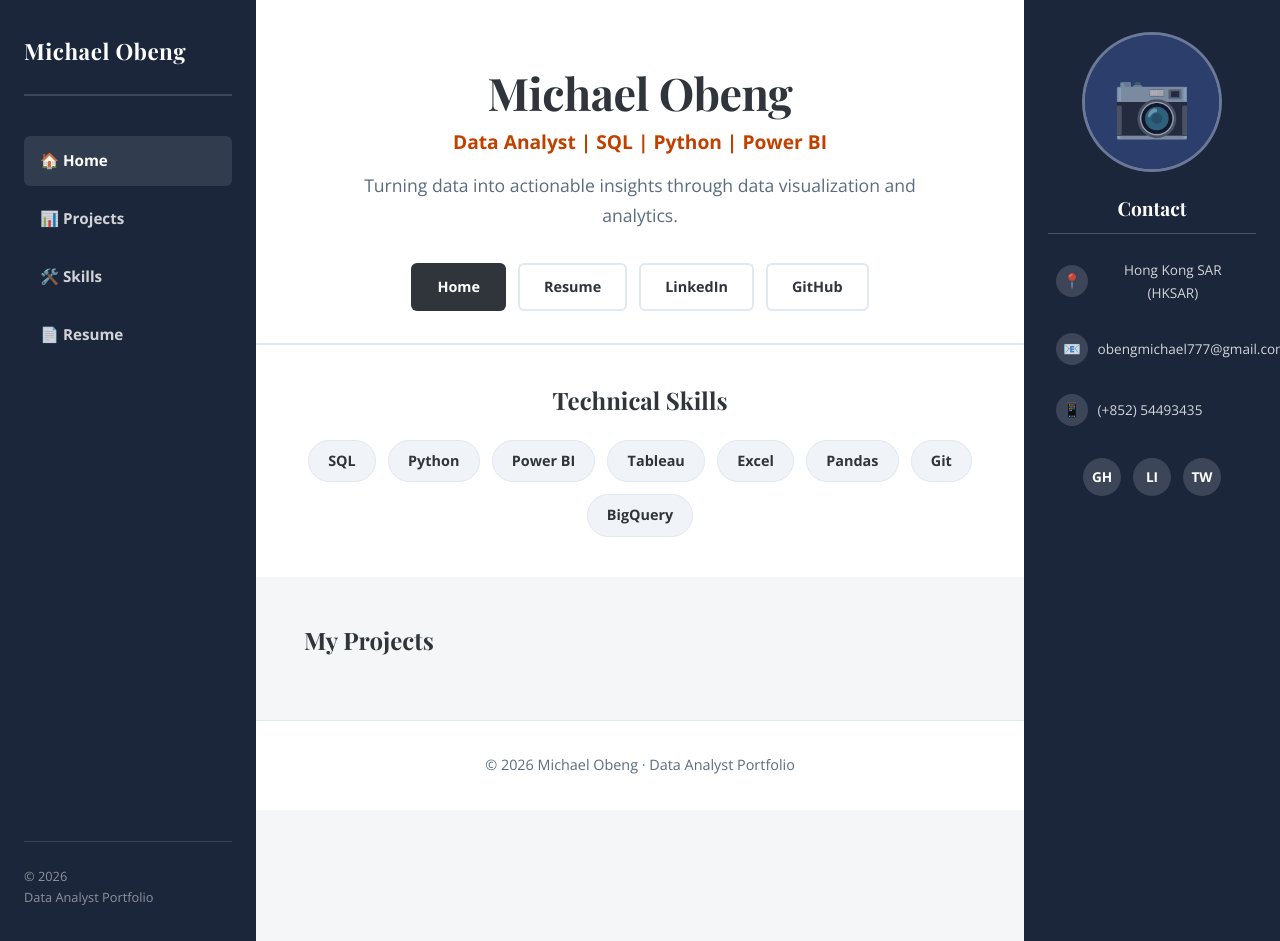
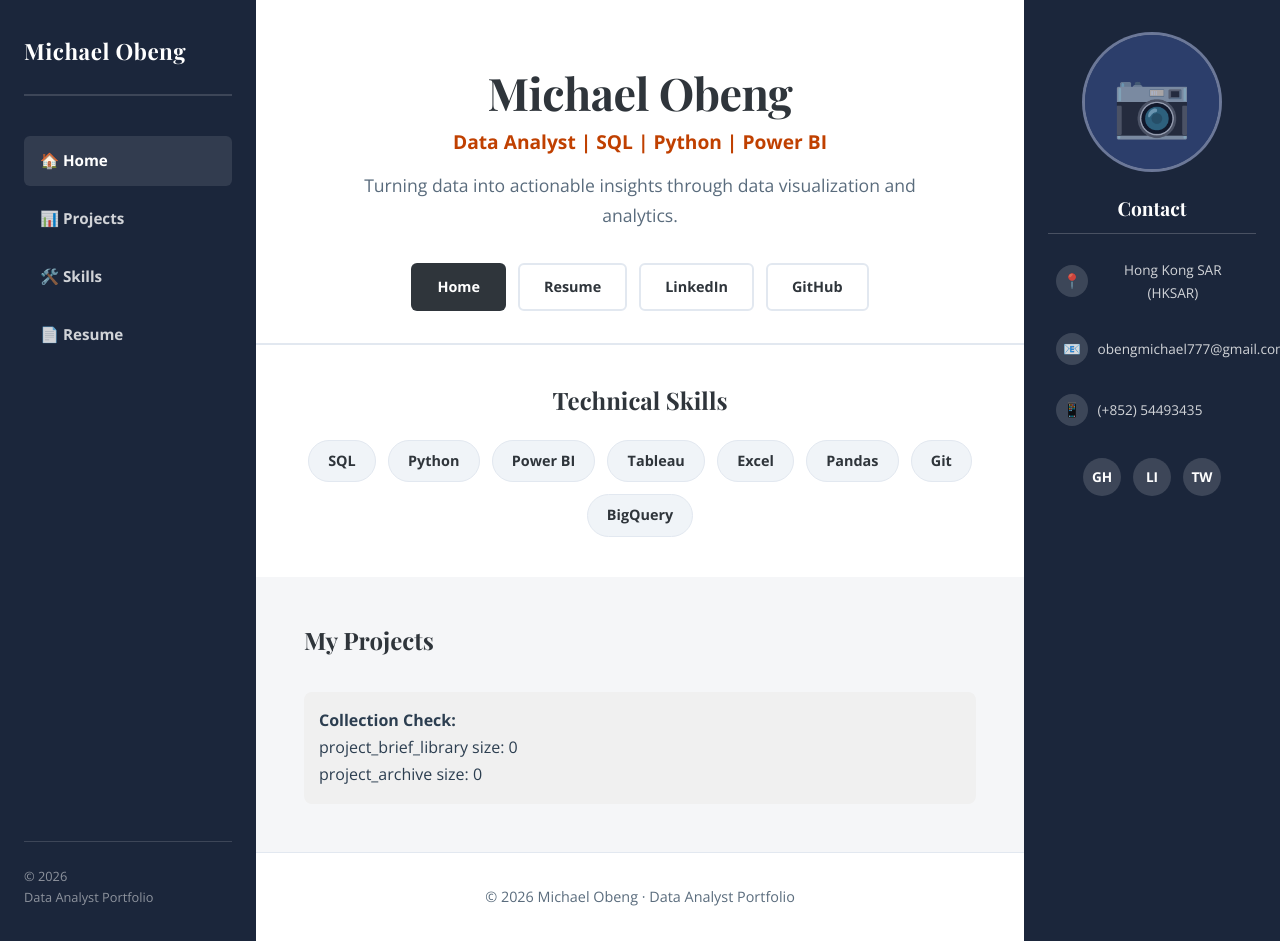
Before and after one commit to obengmichael777-ctrl/analyst-portfolio, a Jekyll site: the page built from index.md, in a window 1280 px wide and 941 px high. Built offline with Jekyll 4.4.1, drawn with Linux system fonts in a browser that asks for light colours.

Commit message:
deugging index

```diff
--- a/index.md
+++ b/index.md
@@ -8,42 +8,18 @@ title: Home
 
   <div class="project-grid">
     {% for brief in site.project_brief_library %}
-      {% assign project_slug = brief.slug | default: brief.title | slugify %}
-      {% assign full_project = site.project_archive | where: "slug", project_slug | first %}
-
       <article class="project-card">
-        {% if brief.image %}
-        <div class="project-card-image">
-          <img src="{{ brief.image | relative_url }}" alt="{{ brief.title }}">
-        </div>
-        {% endif %}
-
         <div class="project-card-content">
           <h3>{{ brief.title }}</h3>
           <p>{{ brief.description }}</p>
-
-          {% if brief.tools %}
-          <div class="project-tools-mini">
-            {% for tool in brief.tools limit:4 %}
-            <span class="mini-tool">{{ tool }}</span>
-            {% endfor %}
-          </div>
-          {% endif %}
-
-          <div class="project-card-actions">
-            {% if full_project %}
-            <a href="{{ full_project.url | relative_url }}" class="button primary">
-              View Project
-            </a>
-            {% endif %}
-            {% if brief.repository %}
-            <a href="{{ brief.repository }}" class="button accent" target="_blank">
-              GitHub
-            </a>
-            {% endif %}
-          </div>
         </div>
       </article>
     {% endfor %}
   </div>
+
+  <div style="margin-top: 20px; padding: 15px; background: #f0f0f0; border-radius: 8px;">
+    <strong>Collection Check:</strong><br>
+    project_brief_library size: {{ site.project_brief_library.size }}<br>
+    project_archive size: {{ site.project_archive.size }}
+  </div>
 </section>
```
